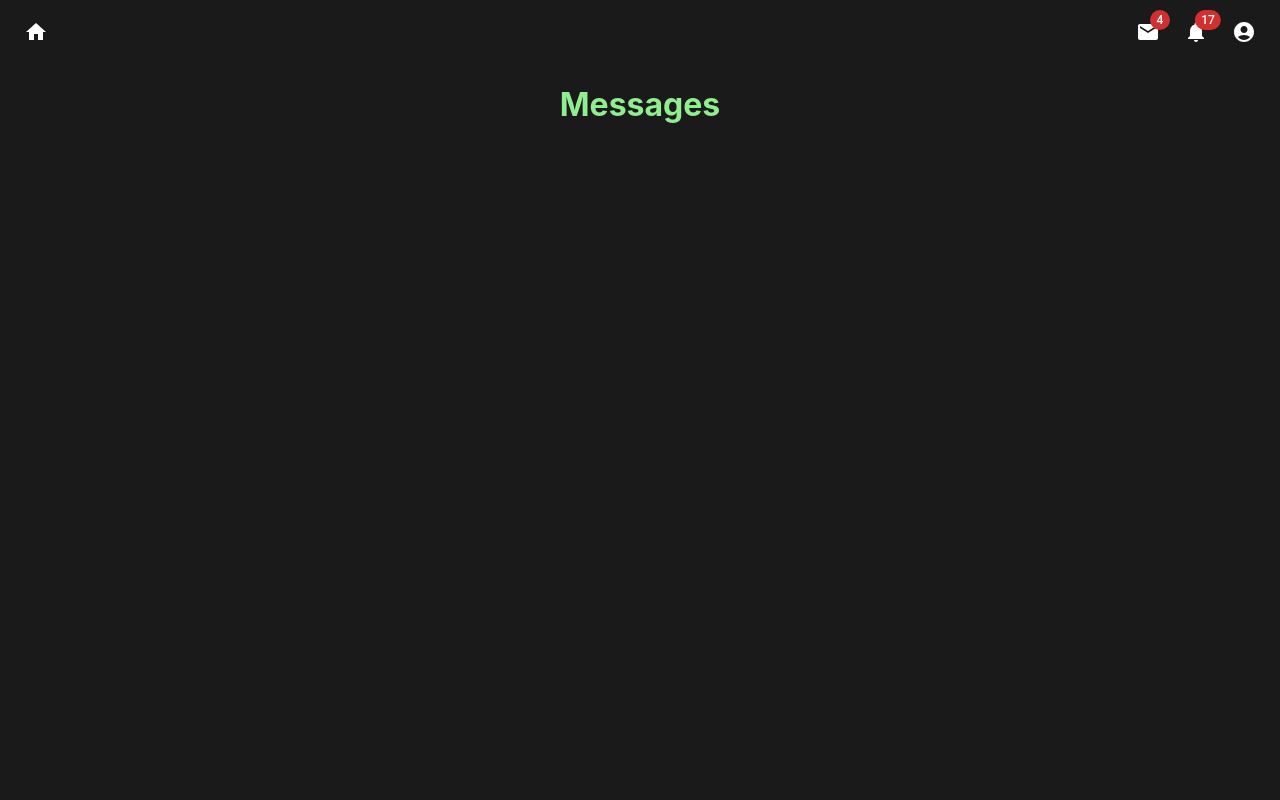
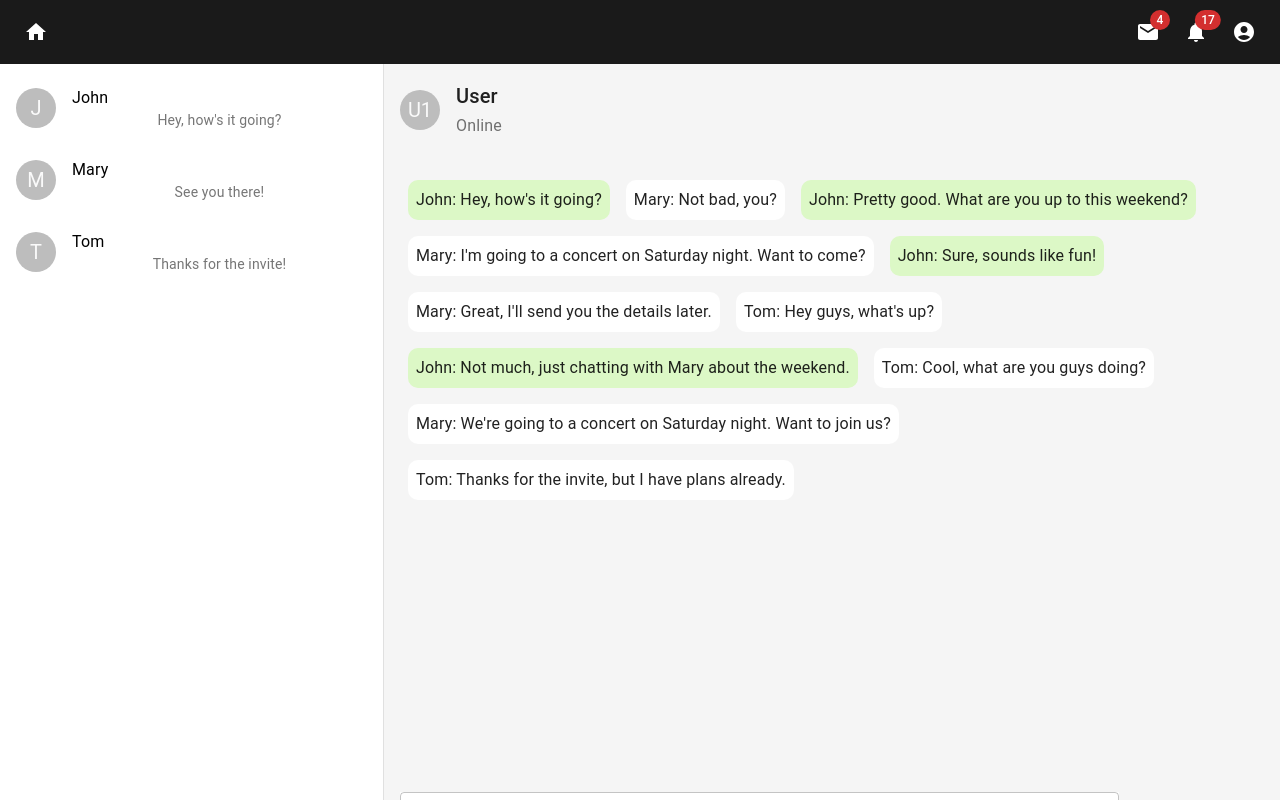
Before and after one commit to JassyAl/teamMeal, a React (Create React App) app: page /Messages in a window 1280 px wide. Built offline with nearby package versions, Linux system fonts and the light colour scheme; no server answers.

Commit message:
Messages

```diff
--- a/src/components/Dashboard/Messages.jsx
+++ b/src/components/Dashboard/Messages.jsx
@@ -1,11 +1,234 @@
-import React from "react";
+import React, { useState } from "react";
+import {
+  Grid,
+  List,
+  ListItem,
+  ListItemAvatar,
+  Avatar,
+  ListItemText,
+  Typography,
+  TextField,
+  Button,
+  Box,
+} from "@material-ui/core";
+import { makeStyles } from "@material-ui/core/styles";
 
-function Messages() {
+const useStyles = makeStyles((theme) => ({
+  root: {
+    height: "100vh",
+    backgroundColor: "#F5F5F5",
+  },
+  chatList: {
+    backgroundColor: "#FFFFFF",
+    maxHeight: "100vh",
+    overflowY: "auto",
+    width: "30%",
+    borderRight: "1px solid #E0E0E0",
+  },
+  chatArea: {
+    backgroundColor: "#F5F5F5",
+    height: "100vh",
+    width: "70%",
+    position: "relative",
+  },
+  messageInput: {
+    position: "absolute",
+    bottom: theme.spacing(2),
+    left: theme.spacing(2),
+    right: theme.spacing(2),
+  },
+  textField: {
+    backgroundColor: "#FFFFFF",
+    color: "black",
+  },
+  sendButton: {
+    backgroundColor: "#4CAF50",
+    color: "white",
+    "&:hover": {
+      backgroundColor: "#43A047",
+    },
+  },
+  messageWrapperLeft: {
+    backgroundColor: "#DCF8C6",
+    borderRadius: "10px",
+    padding: theme.spacing(1),
+    margin: theme.spacing(1),
+    display: "inline-block",
+    textAlign: "right",
+  },
+  messageWrapperRight: {
+    backgroundColor: "#FFFFFF",
+    borderRadius: "10px",
+    padding: theme.spacing(1),
+    margin: theme.spacing(1),
+    display: "inline-block",
+    textAlign: "left",
+  },
+}));
+
+
+const chatListData = [
+  {
+    id: 1,
+    name: "John",
+    avatar: "J",
+    lastMessage: "Hey, how's it going?",
+  },
+  {
+    id: 2,
+    name: "Mary",
+    avatar: "M",
+    lastMessage: "See you there!",
+  },
+  {
+    id: 3,
+    name: "Tom",
+    avatar: "T",
+    lastMessage: "Thanks for the invite!",
+  },
+];
+
+const chatMessagesData = [
+  {
+    id: 1,
+    sender: "John",
+    content: "Hey, how's it going?",
+  },
+  {
+    id: 2,
+    sender: "Mary",
+    content: "Not bad, you?",
+  },
+  {
+    id: 3,
+    sender: "John",
+    content: "Pretty good. What are you up to this weekend?",
+  },
+  {
+    id: 4,
+    sender: "Mary",
+    content: "I'm going to a concert on Saturday night. Want to come?",
+  },
+  {
+    id: 5,
+    sender: "John",
+    content: "Sure, sounds like fun!",
+  },
+  {
+    id: 6,
+    sender: "Mary",
+    content: "Great, I'll send you the details later.",
+  },
+  {
+    id: 7,
+    sender: "Tom",
+    content: "Hey guys, what's up?",
+  },
+  {
+    id: 8,
+    sender: "John",
+    content: "Not much, just chatting with Mary about the weekend.",
+  },
+  {
+    id: 9,
+    sender: "Tom",
+    content: "Cool, what are you guys doing?",
+  },
+  {
+    id: 10,
+    sender: "Mary",
+    content: "We're going to a concert on Saturday night. Want to join us?",
+  },
+  {
+    id: 11,
+    sender: "Tom",
+    content: "Thanks for the invite, but I have plans already.",
+  },
+];
+
+export default function Messages() {
+  const classes = useStyles();
+  const [message, setMessage] = useState("");
+
+  const handleMessageChange = (event) => {
+    setMessage(event.target.value);
+  };
+
+  const handleSendMessage = (event) => {
+    event.preventDefault();
+    // TODO: send message logic
+  };
+
   return (
-    <div>
-      <h1>Messages</h1>
-    </div>
-  );
+    <Grid container className={classes.root}>
+      <Grid item className={classes.chatList}>
+      <List>
+        {chatListData.map((item) => (
+          <ListItem key={item.id} button>
+            <ListItemAvatar>
+              <Avatar>{item.avatar}</Avatar>
+            </ListItemAvatar>
+            <ListItemText primary={item.name} secondary={item.lastMessage} />
+          </ListItem>
+        ))}
+      </List>
+      </Grid>
+      <Grid item className={classes.chatArea}>
+      <Box p={2} display="flex" alignItems="center">
+          <Avatar>U1</Avatar>
+          <Box ml={2}>
+            <Typography variant="h6" color="textPrimary">
+              User
+              </Typography>
+        <Typography variant="subtitle1" color="textSecondary">
+          Online
+        </Typography>
+      </Box>
+    </Box>
+      <Box p={2}>
+        {chatMessagesData.map((message) => (
+          <Box
+              key={message.id}
+              className={
+                message.sender === "John"
+                  ? classes.messageWrapperLeft
+                  : classes.messageWrapperRight
+              }
+            >
+              <Typography variant="body1" color="textPrimary">
+                {message.sender}: {message.content}
+              </Typography>
+            </Box>
+          ))}
+        </Box>
+    <form onSubmit={handleSendMessage} className={classes.messageInput}>
+      <Grid container spacing={1} alignItems="flex-end">
+        <Grid item xs={10}>
+          <TextField
+            fullWidth
+            label="Type your message..."
+            variant="outlined"
+            value={message}
+            onChange={handleMessageChange}
+            className={classes.textField}
+            InputProps={{
+              className: classes.textField,
+            }}
+          />
+        </Grid>
+        <Grid item xs={2}>
+          <Button
+            type="submit"
+            fullWidth
+            variant="contained"
+            className={classes.sendButton}
+          >
+            Send
+          </Button>
+        </Grid>
+      </Grid>
+    </form>
+  </Grid>
+</Grid>
+);
 }
-
-export default Messages;
```
